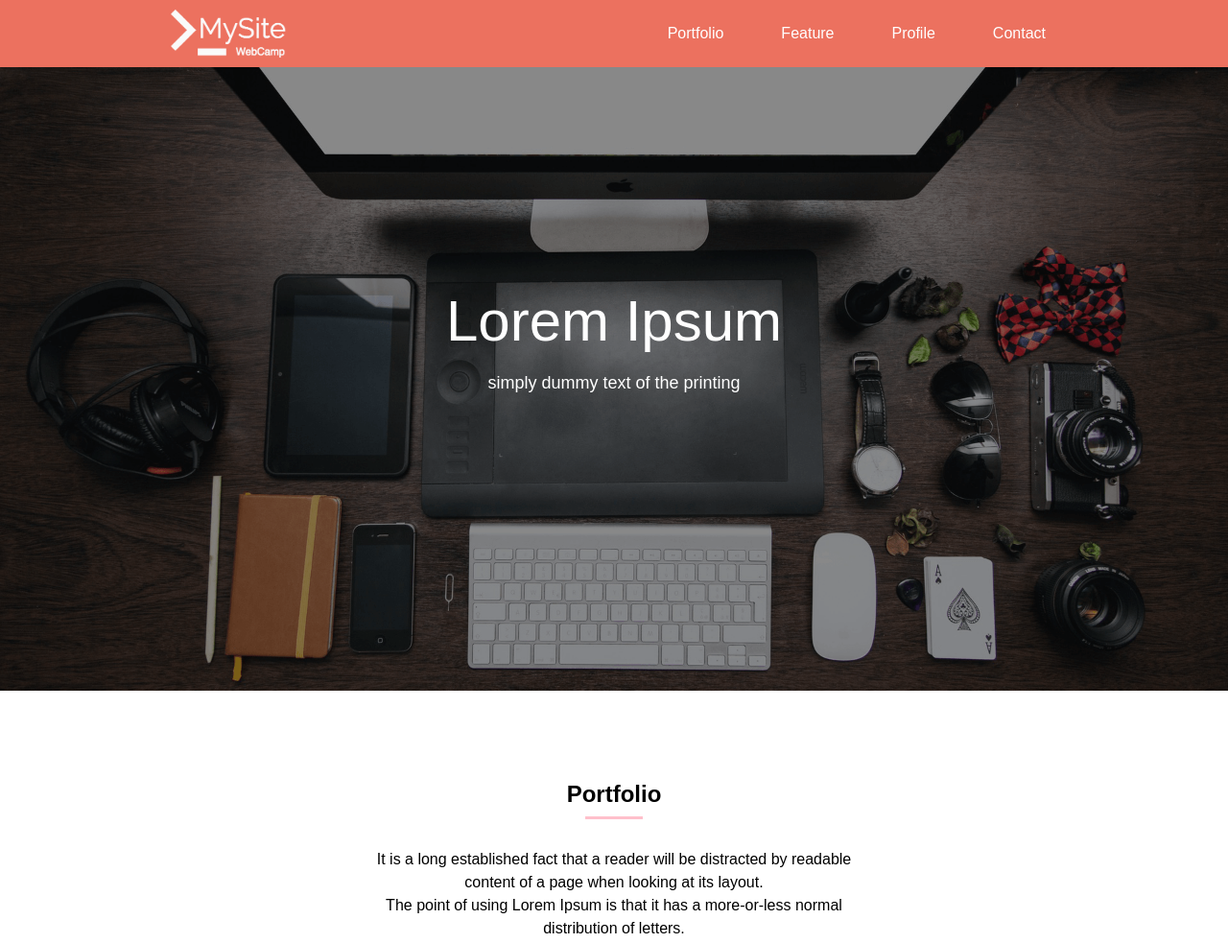
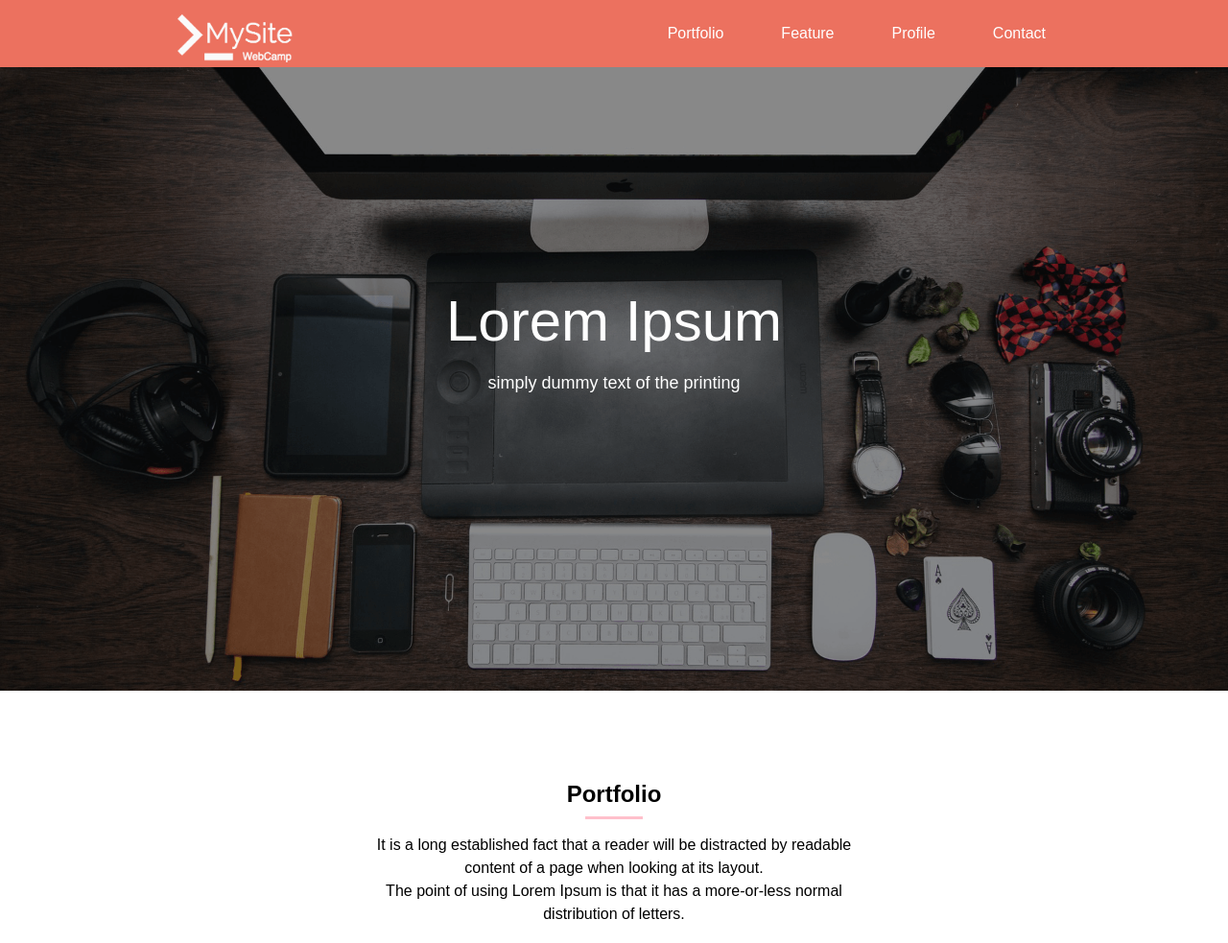
Before and after one commit to Kirara1214/git-practice, a plain HTML site: page mysite/index.html in a window 1280 px wide. Shown: the top 983 px of the page at 96% size. Drawn offline with Linux system fonts and the light colour scheme.

Commit message:
Add files via upload

```diff
--- a/mysite/style.css
+++ b/mysite/style.css
@@ -91,7 +91,7 @@ main {
 }
 
 .main-text {
-  padding: 30px 0;
+  padding: 15px 0;
 }
 
 .main-contents {
@@ -229,6 +229,13 @@ body {
   flex: 1 1 0%;
 }
 
+h1 {
+  padding-top: 5px;
+  padding-right: 8px;
+  padding-bottom: 5px;
+  padding-left: 7px; ;
+}
+
 
 .profile-name,
 .profile-skill {
```
